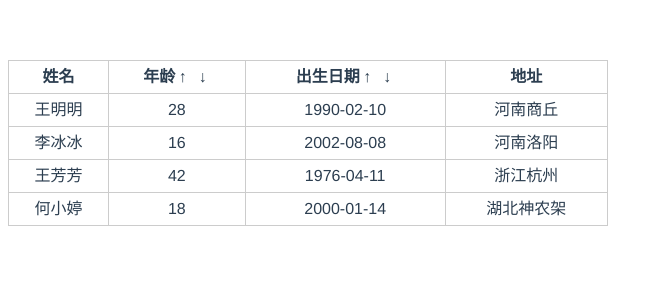
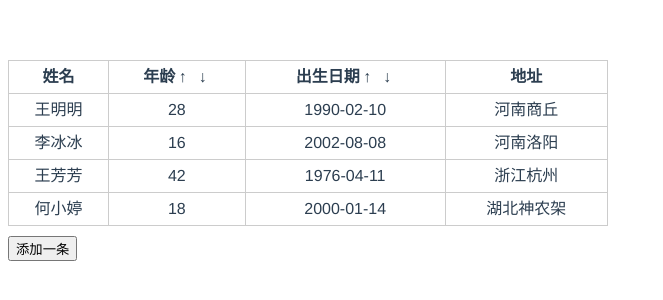
Before and after one commit to lhard66/render-table, a Vue app: page /#/table in a window 1280 px wide. Shown: the top 300 px of the page, without its empty margins (0-663 px from the left). Built offline with nearby package versions, Linux system fonts and the light colour scheme.

Commit message:
添加一行数据

```diff
--- a/src/components/vTable.vue
+++ b/src/components/vTable.vue
@@ -45,6 +45,14 @@ export default {
         if (type === 'asc') return a[key] > b[key];
         else return a[key] < b[key];
       });
+    },
+  },
+  watch: {
+    data: {
+      handler () {
+        this.makeRows();
+      },
+      deep: true,
     },
   },
   render (h) {
--- a/src/views/table/index.vue
+++ b/src/views/table/index.vue
@@ -1,5 +1,8 @@
 <template>
-  <v-table :data="data" :columns="config"></v-table>
+  <div>
+    <v-table :data="data" :columns="config"></v-table>
+    <button class="btn-add" @click="addRow">添加一条</button>
+  </div>
 </template>
 
 <script>
@@ -17,5 +20,22 @@ export default {
       data,
     }
   },
+  methods: {
+    addRow () {
+      this.data.push({
+        name: '何小胖',
+        age: 88,
+        birth: '1930-01-01',
+        address: '美国',
+      });
+    },
+  },
 }
 </script>
+
+<style scoped>
+.btn-add {
+  float: left;
+  margin-top: 10px;
+}
+</style>
```
